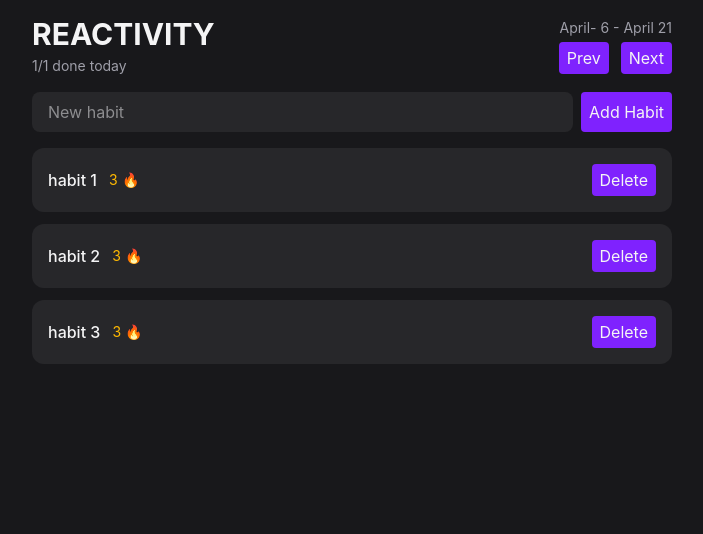
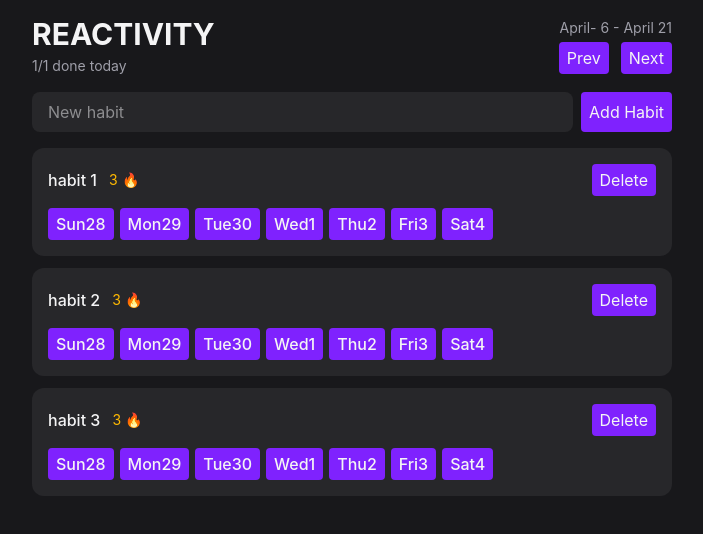
Before and after one commit to clara-cdp/Reactivity, a React (Vite) app: page / in a window 1280 px wide. Shown: the top 534 px of the page, without its empty margins (288-991 px from the left). Built offline with nearby package versions, Linux system fonts and the light colour scheme.

Commit message:
imported date-fns, inlcuded DOW to habits

```diff
--- a/package.json
+++ b/package.json
@@ -11,6 +11,7 @@
   },
   "dependencies": {
     "@tailwindcss/vite": "^4.3.1",
+    "date-fns": "^4.4.0",
     "react": "^19.2.6",
     "react-dom": "^19.2.6",
     "tailwindcss": "^4.3.1"
--- a/src/components/HabitItem.tsx
+++ b/src/components/HabitItem.tsx
@@ -1,10 +1,16 @@
 import { Button } from "./Button"
+import { startOfWeek, endOfWeek, eachDayOfInterval, format } from "date-fns"
 
 type HabitItemProps = {
     habit: { id:number; name:string}
 }
 
 export function HabitItem({ habit }: HabitItemProps) {
+    const visibleDates = eachDayOfInterval({
+        start: startOfWeek(new Date(), { weekStartOn: 1 }),
+        end: endOfWeek(new Date(), { weekStartOn: 1 }),
+    })
+
     return (
         <div className="rounded-xl bg-zinc-800 p-4 flex flex-col gap-3">
             <div className="flex items-center justify-between">
@@ -14,6 +20,14 @@ export function HabitItem({ habit }: HabitItemProps) {
                 </div>
                 <Button>Delete</Button>
             </div>
-        </div>
+            <div className="flex gap-1.5">
+                {visibleDates.map(date => (
+                    <Button key={date.toISOString()}>
+                        <span className="font-medium">{ format(date, "EEE")}</span>
+                        <span className="font-medium">{ format(date, "d")}</span>
+                     </Button>
+                ))}
+            </div>
+            </div>
     )
 }
```
Also changed, not shown: 1 other file (tests, documents, lock files or other folders).
